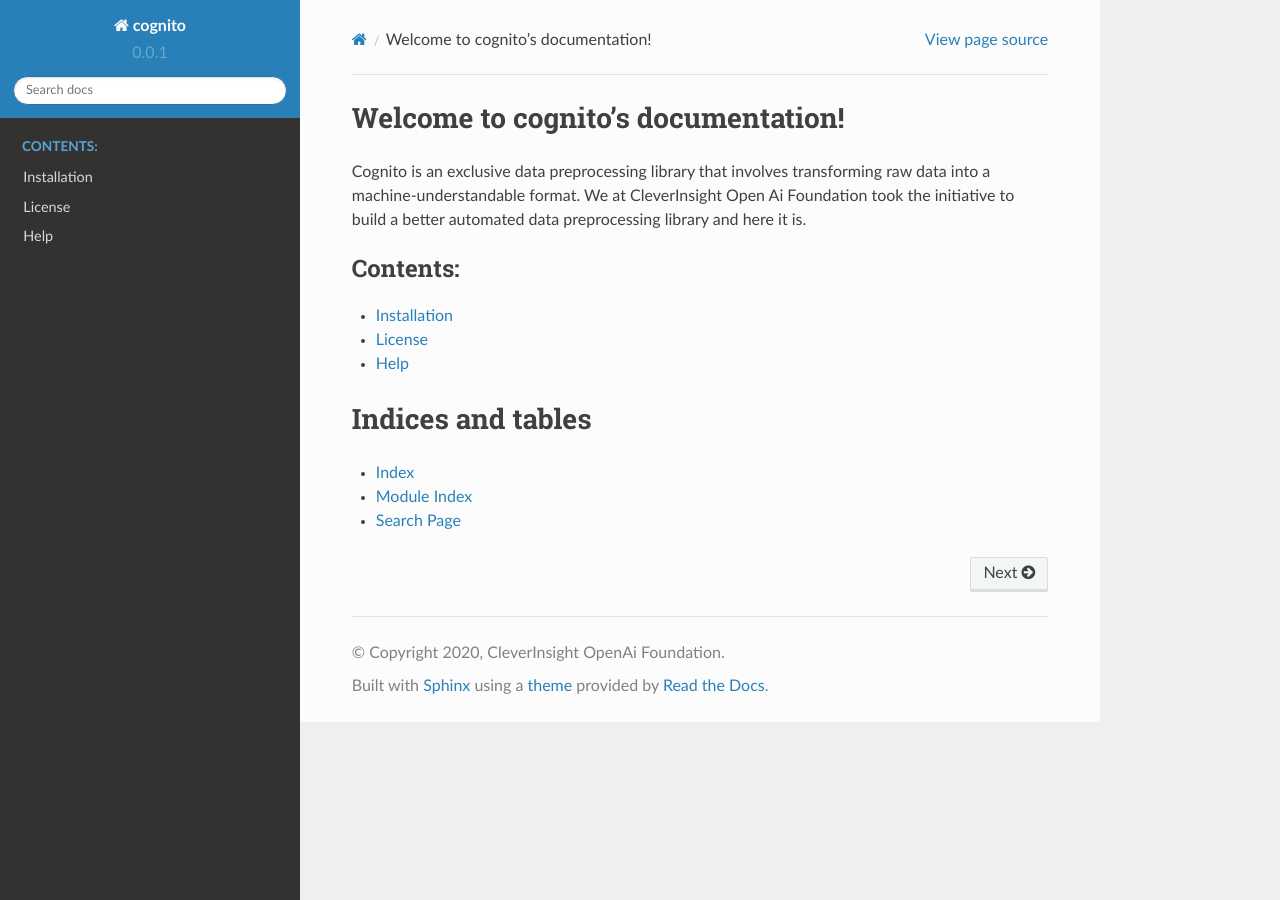
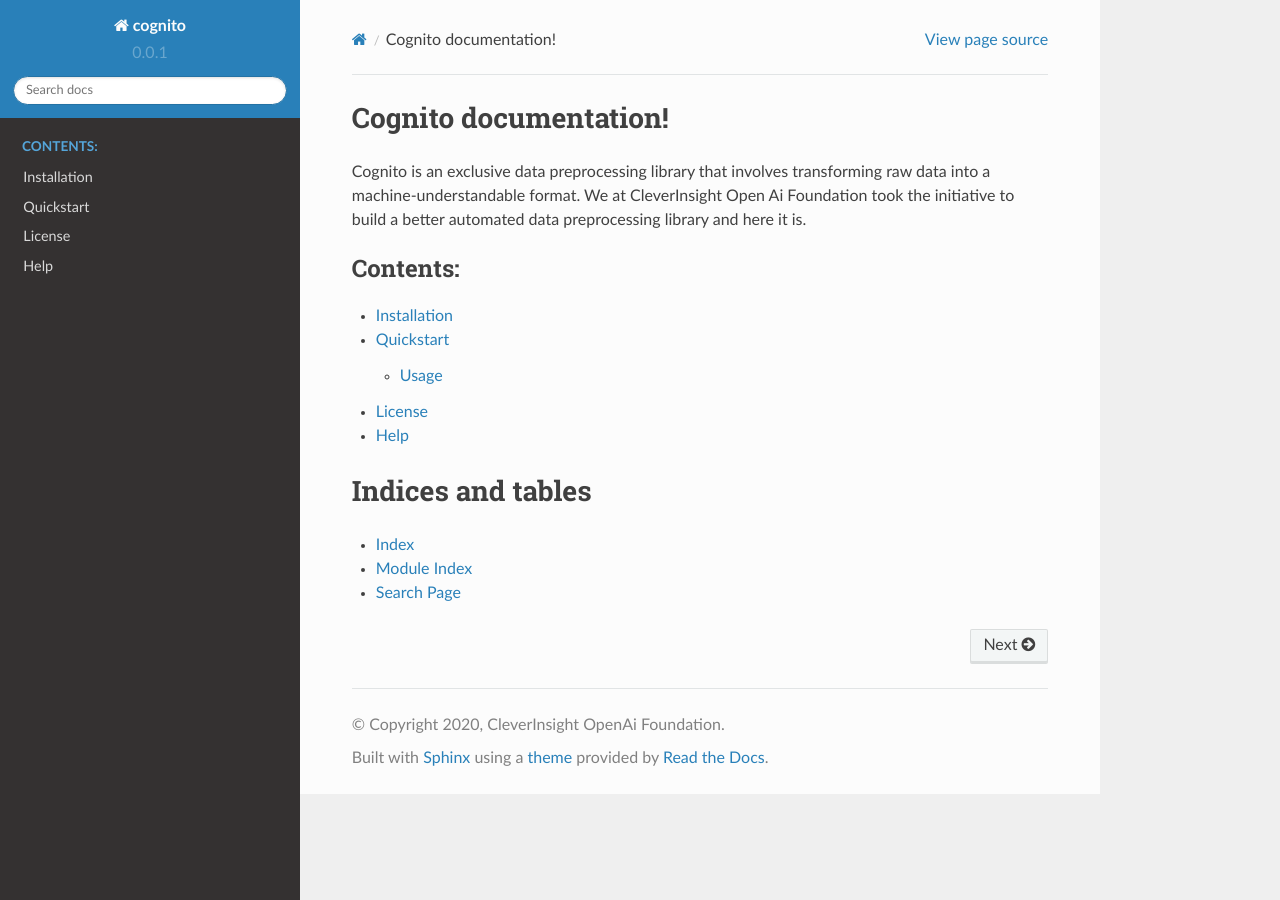
Before and after one commit to CleverInsight/cognito, a Sphinx documentation site: the page built from docs/source/index.rst, in a window 1280 px wide. Built offline with Sphinx 7.4.7 and the Read the Docs theme 2.0.0, drawn with Linux system fonts in a browser that asks for light colours.

Commit message:
Added: quickstart into repo

```diff
--- a/docs/source/index.rst
+++ b/docs/source/index.rst
@@ -1,4 +1,4 @@
-Welcome to cognito's documentation!
+Cognito documentation!
 ===================================
 
 Cognito is an exclusive data preprocessing library that involves transforming raw data into a machine-understandable format. We at CleverInsight Open Ai Foundation took the initiative to build a better automated data preprocessing library and here it is.
@@ -9,6 +9,7 @@
    :caption: Contents:
 
    installation
+   quickstart
    license
    help
 
--- /dev/null
+++ b/docs/source/quickstart.rst
@@ -0,0 +1,9 @@
+:orphan:
+
+
+
+Quickstart
+------------
+
+Usage
+^^^^^
```
